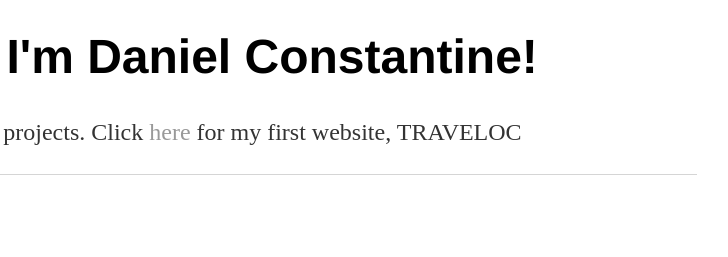
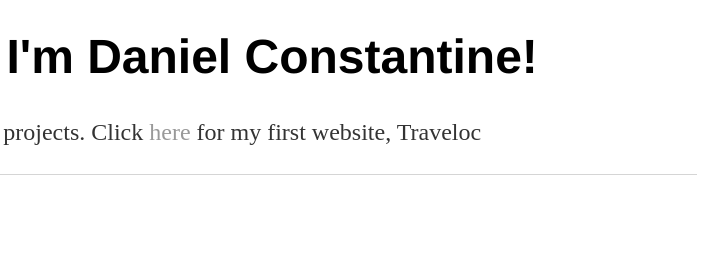
Before and after one commit to Sakratol2K/Sakratol2K.github.io, a plain HTML site: page index.html in a window 1280 px wide. Shown: the part 81-338 px from the top of the page, 391-1119 px from the left. Drawn offline with Linux system fonts and the light colour scheme.

Commit message:
Update index.html

```diff
--- a/index.html
+++ b/index.html
@@ -15,7 +15,7 @@
 		<div class="container">
     			<div class="introduction">
         			<h1>Hi there, I'm Daniel Constantine!</h1>
-				    <p>I'm here to share my projects. Click <a href="html/projectTraveloc/index.html" target="_blank">here</a> for my first website, TRAVELOC</p>
+				    <p>I'm here to share my projects. Click <a href="html/projectTraveloc/index.html" target="_blank">here</a> for my first website, Traveloc</p>
     			</div>
 		</div>
 		<footer>
```
